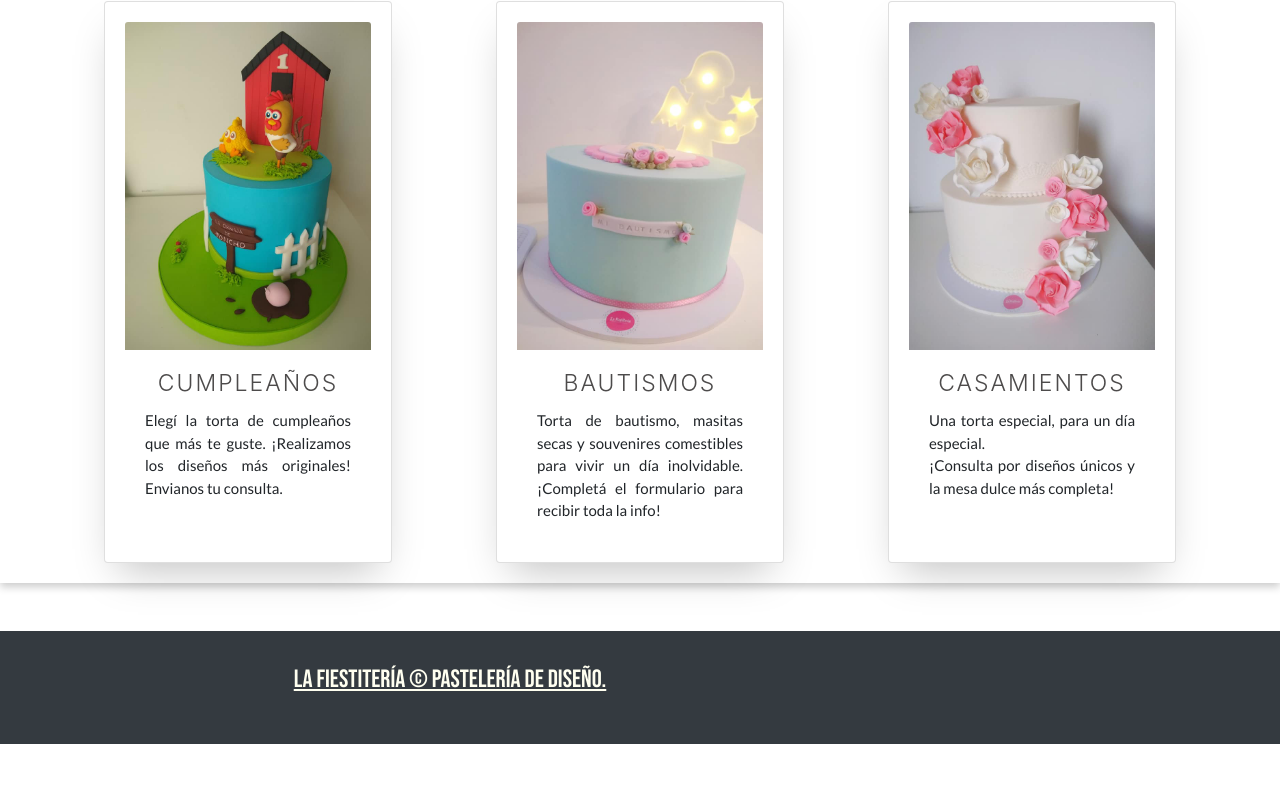
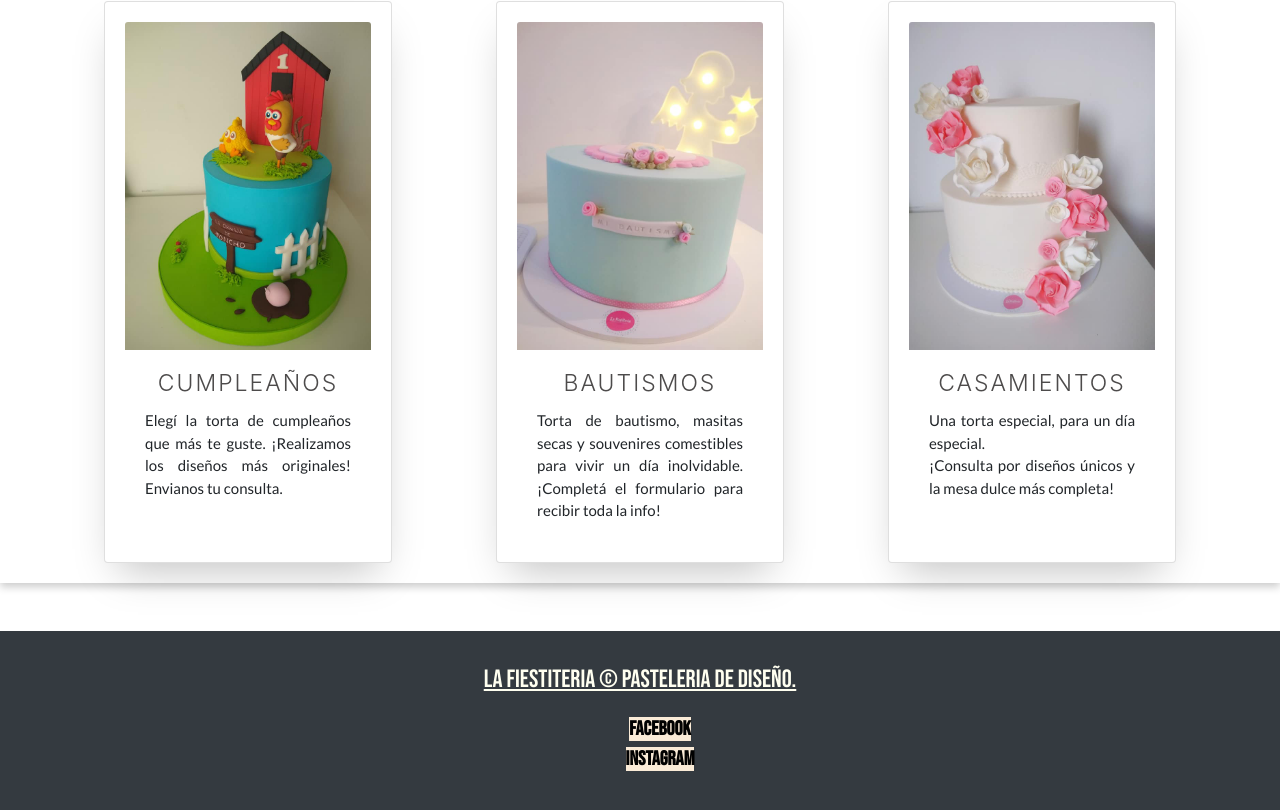
Before and after one commit to MarilinaCagni/fiestiteria, a website: page index.html in a window 1280 px wide. Shown: the part 1476-2286 px from the top of the page. Before the commit the page ends 2220 px from the top, so only its background shows below. Drawn offline with nearby package versions, Linux system fonts and the light colour scheme; a web font is replaced by a local one.

Commit message:
cambié footer y texto

```diff
--- a/index.html
+++ b/index.html
@@ -5,7 +5,6 @@
     <meta name="viewport" content="width=device-width, initial-scale=1.0">
     <link rel="stylesheet" href="css/estilos.css">
     <link rel="stylesheet" href="https://stackpath.bootstrapcdn.com/bootstrap/4.3.1/css/bootstrap.min.css" integrity="sha384-ggOyR0iXCbMQv3Xipma34MD+dH/1fQ784/j6cY/iJTQUOhcWr7x9JvoRxT2MZw1T" crossorigin="anonymous">
-    <link rel="stylesheet" href="https://cdnjs.cloudflare.com/ajax/libs/font-awesome/5.15.2/css/fontawesome.min.css" integrity="sha512-shT5e46zNSD6lt4dlJHb+7LoUko9QZXTGlmWWx0qjI9UhQrElRb+Q5DM7SVte9G9ZNmovz2qIaV7IWv0xQkBkw==" crossorigin="anonymous" />
     <title>La Fiestiteria</title>
 </head>
 
@@ -88,19 +87,17 @@
 
       <footer id="miFooter">
         <div class="container">
-          <div class="row">
-            <div class="col-md-8 col-sm-6 col-xs-12">
-              <p id="textoFooter">La Fiestitería &copy; Pastelería de Diseño.</p>
-            </div>
-            <div class="col-md-4 col-sm-6 col-xs-12">
-              <ul class="social-icons">
-                <li><a class="facebook" href="https://www.facebook.com/La-Fiestiter%C3%ADa-2138099029842922"></a></li>
-                <li><a class="instagram" href="https://www.instagram.com/la_fiestiteria/?hl=es-la"></a></li>
-              </ul>
-            </div>
+          <div> <p id="textoFooter">La Fiestiteria &copy; Pasteleria de Diseño.</p></div>
+          <div class="listaRedes">
+            <ul>
+              <li><a href="https://www.facebook.com/La-Fiestiter%C3%ADa-2138099029842922"><b>FACEBOOK</b></a></li>
+              </li>
+              <li><a href="https://www.instagram.com/la_fiestiteria/?hl=es-la"><b>INSTAGRAM</b></a></li>
+              </li>
+            </ul>
           </div>
-        </div>
-  </footer>
+          </div>
+          </div>
 <script src="https://code.jquery.com/jquery-3.3.1.slim.min.js" integrity="sha384-q8i/X+965DzO0rT7abK41JStQIAqVgRVzpbzo5smXKp4YfRvH+8abtTE1Pi6jizo" crossorigin="anonymous"></script>
 <script src="https://cdnjs.cloudflare.com/ajax/libs/popper.js/1.14.7/umd/popper.min.js" integrity="sha384-UO2eT0CpHqdSJQ6hJty5KVphtPhzWj9WO1clHTMGa3JDZwrnQq4sF86dIHNDz0W1" crossorigin="anonymous"></script>
 <script src="https://stackpath.bootstrapcdn.com/bootstrap/4.3.1/js/bootstrap.min.js" integrity="sha384-JjSmVgyd0p3pXB1rRibZUAYoIIy6OrQ6VrjIEaFf/nJGzIxFDsf4x0xIM+B07jRM" crossorigin="anonymous"></script>
```
